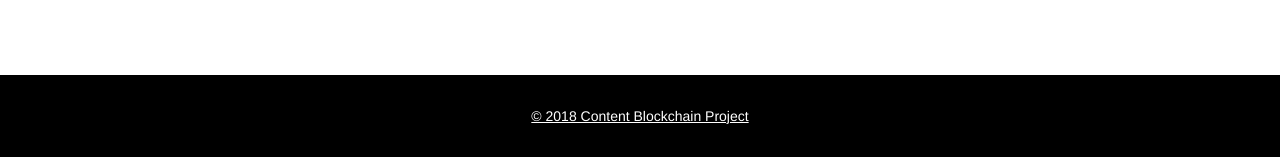
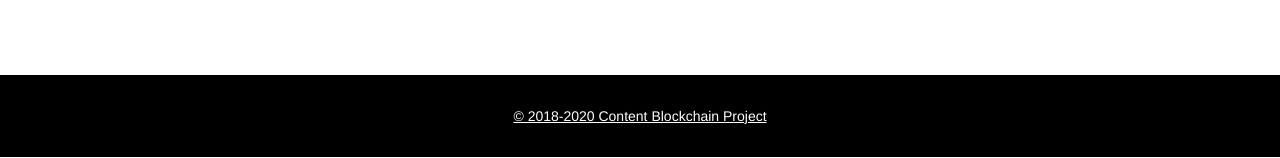
Before and after one commit to coblo/smartlicense, a Django app: template smartlicense/templates/index.html in a window 1280 px wide. Shown: the part 642-800 px from the top of the page. Run offline with Django 3.2, Linux system fonts and the light colour scheme; the template is opened without the code that fills it, so the values that code supplies are empty.

Commit message:
Update to year 2020

```diff
--- a/smartlicense/templates/admin/base_site.html
+++ b/smartlicense/templates/admin/base_site.html
@@ -41,6 +41,6 @@
 
 {# Footer copyright (right side) #}
 {% block copyright %}
-  Copyright &copy; 2018 Content Blockchain Project<br>Developed by
+  Copyright &copy; 2018-2020 Content Blockchain Project<br>Developed by
   <a href="//content-blockchain.org" target="_blank">Coblo</a>
 {% endblock %}
--- a/smartlicense/templates/index.html
+++ b/smartlicense/templates/index.html
@@ -119,7 +119,7 @@
 <footer class="footer">
   <div class="container">
     <span class="footer-text"><a href="https://content-blockchain.org/"
-                                 target="_blank">© 2018 Content Blockchain Project</a></span>
+                                 target="_blank">© 2018-2020 Content Blockchain Project</a></span>
   </div>
 </footer>
 <script type="text/javascript" src="{% static 'main.js' %}"></script>
```
